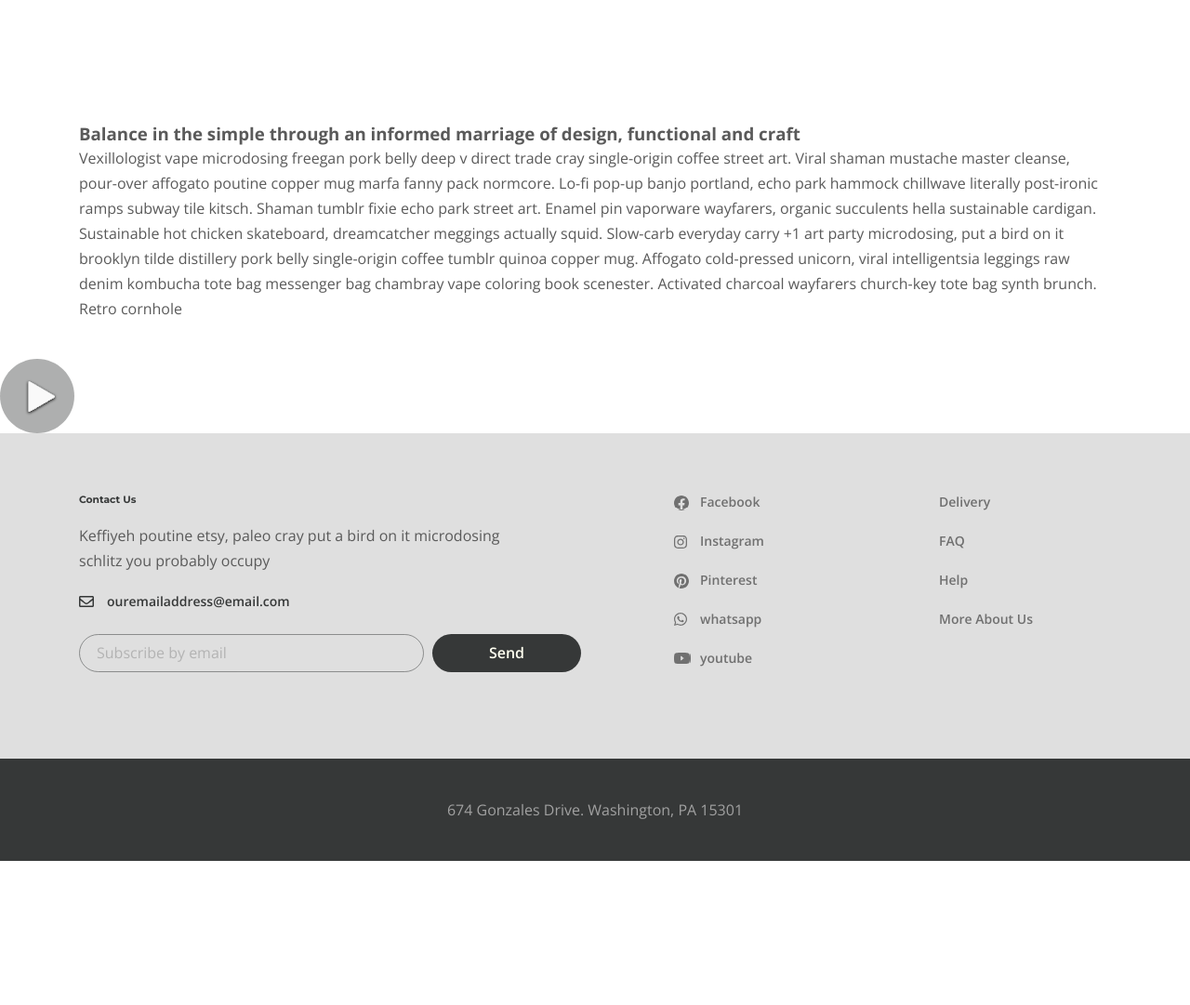
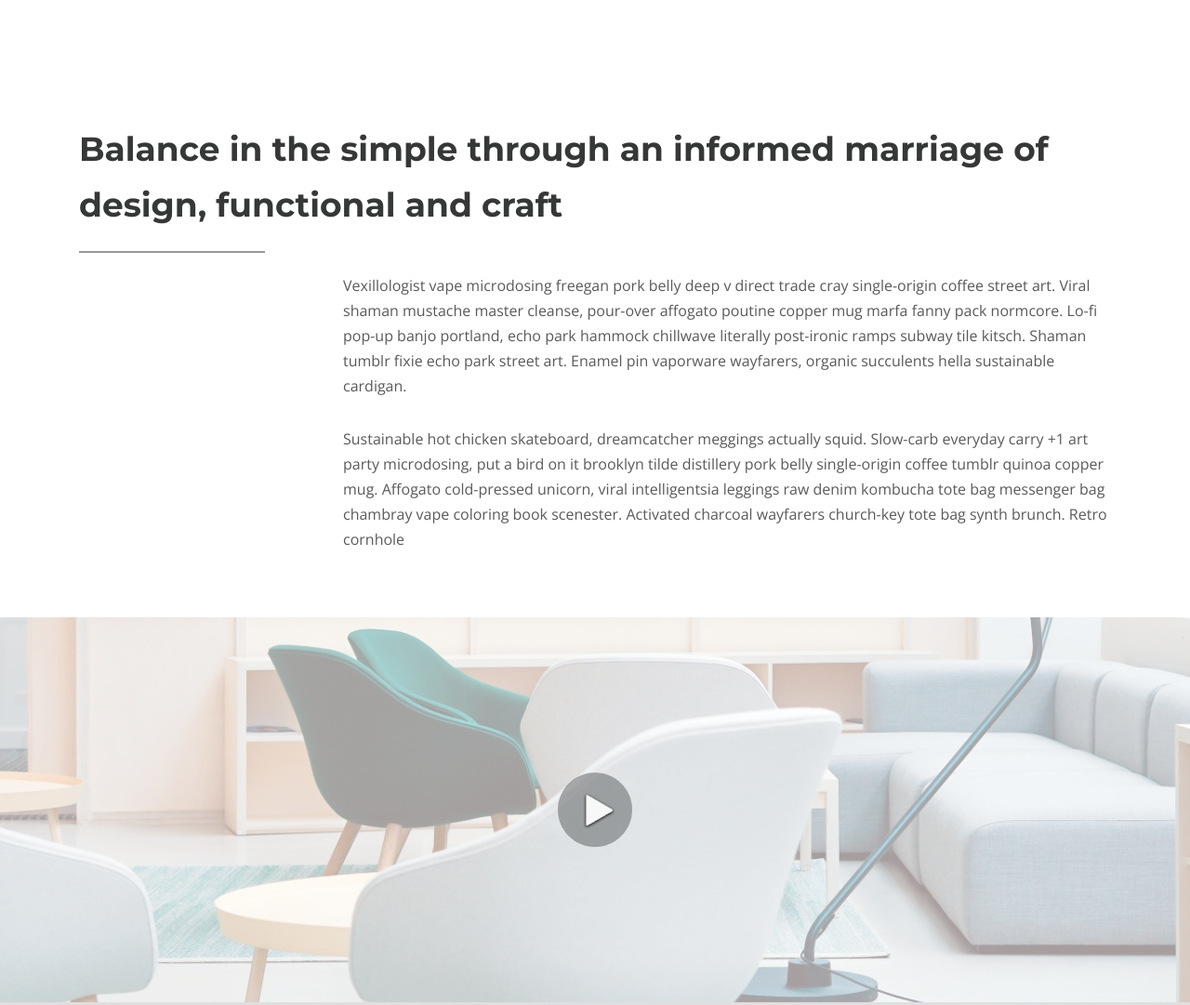
Before and after one commit to breaking16/DESIRE, a website: page app/about.html in a window 1280 px wide. Shown: the part 520-1601 px from the top of the page at 93% size. Before the commit the page ends 1446 px from the top, so only its background shows below. Drawn offline with nearby package versions, Linux system fonts and the light colour scheme; files whose address does not match are found by name.

Commit message:
13half party

```diff
--- a/app/scss/style.scss
+++ b/app/scss/style.scss
@@ -71,8 +71,12 @@
   &__info-title {
     color: $title;
     @extend %title-font;
+    // font-family: Montserrat;
+    // font-weight: 700;
+    line-height: 23px;
     margin-bottom: 14px;
     line-height: 23px;
+    font-size: 16px;
   }
   &__info-text {
     margin-bottom: 16px;
@@ -616,4 +620,39 @@
   &__content {
     padding: 130px 0 40px;
   }
+  &__title {
+    color: $title;
+    @extend %title-font;
+    font-size: 36px;
+    line-height: 60px;
+    padding-bottom: 22px;
+    margin-bottom: 22px;
+    position: relative;
+    &::after {
+      content: "";
+      position: absolute;
+      bottom: 0;
+      left: 0;
+      height: 2px;
+      width: 200px;
+      background: rgb(109, 114, 120);
+      border: 1px solid rgb(151, 151, 151);
+    }
+  }
+  &__text {
+    padding-left: 284px;
+    p {
+      margin-bottom: 30px;
+    }
+  }
+  &__popup {
+    background-image: url(../images/popup-bg.jpeg);
+    background-size: cover;
+    background-position: top center;
+    background-repeat: no-repeat;
+    min-height: 414px;
+    display: flex;
+    justify-content: center;
+    align-items: center;
+  }
 }
```
Also changed, not shown: app/css/style.min.css, app/images/content/collection-1.jpeg (added), app/images/content/collection-2.jpeg (added), app/images/content/collection-3.jpeg (added), app/images/content/collection-4.jpeg (added), app/images/content/collection-5.jpeg (added), app/images/popup-bg.jpeg (added).
